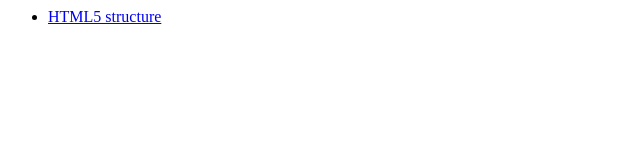
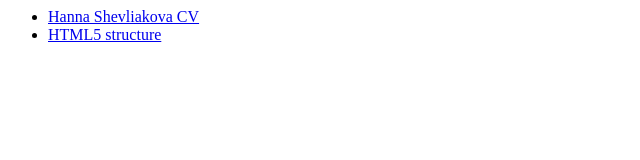
Before and after one commit to evroo78/web, a plain HTML site: page index.html in a window 1280 px wide. Shown: the whole page, without its empty margins (0-640 px from the left). Drawn offline with Linux system fonts and the light colour scheme.

Commit message:
CV added

```diff
--- a/index.html
+++ b/index.html
@@ -1,10 +1,12 @@
 <html>
     <head>
-      <title> evro78 - WEB</title>
+      <title> evro78</title>
     </head>
     <body>
       <ul>
+          <li><a href="CV/index_CV.html">Hanna Shevliakova CV</a></li>
         <li><a href="study/HTML5.html">HTML5 structure</a></li>
+
       </ul>
     </body>
 </html>
```
